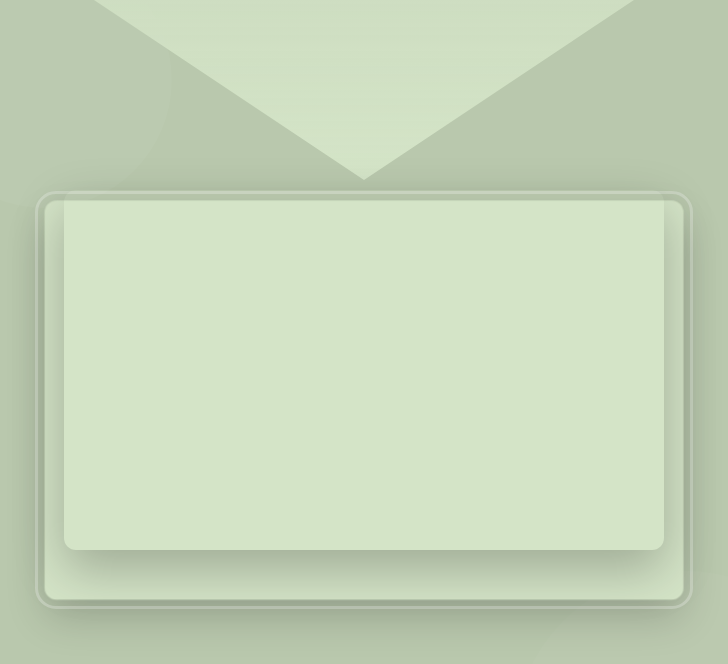
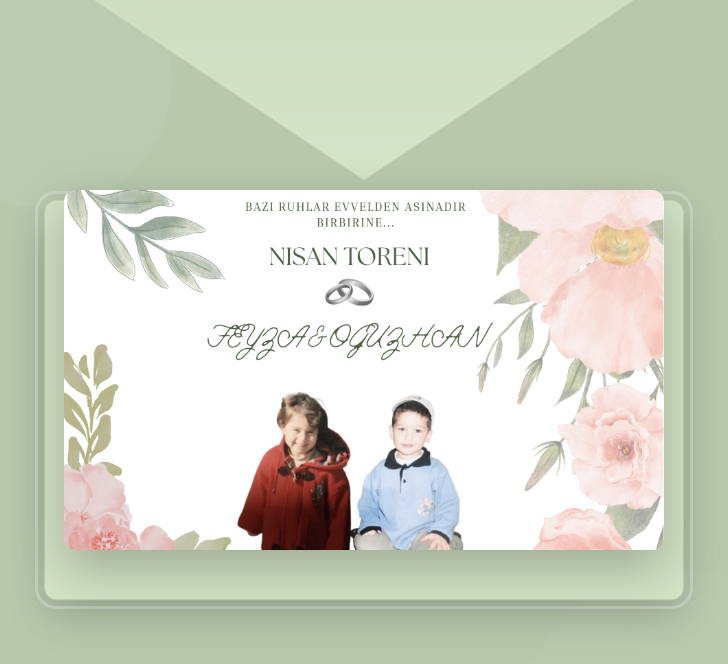
Before and after one commit to mulanhero4/nisan-davetiyesi, a plain HTML site: page index.html in a window 1280 px wide. Both pictures are taken after a click on the button 640 px from the left and 400 px from the top of the page. Shown: the whole page, without its empty margins (276-1004 px from the left). Drawn offline with Linux system fonts and the light colour scheme; a web font is replaced by a local one.

Commit message:
Update index.html

```diff
--- a/index.html
+++ b/index.html
@@ -98,7 +98,7 @@ body{
   opacity:0;
   transition: transform 0.9s cubic-bezier(.2,.9,.3,1), opacity 0.6s ease;
   z-index:1;
-  background: url('page.png') no-repeat center/cover; /* PNG buraya gelecek */
+  background: url('ORNEK.png') no-repeat center/cover; /* PNG buraya gelecek */
 }
 
 /* open state */
```
